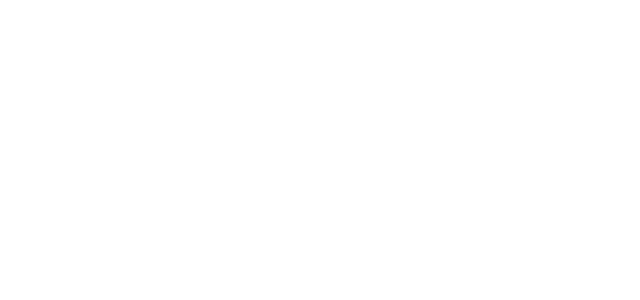
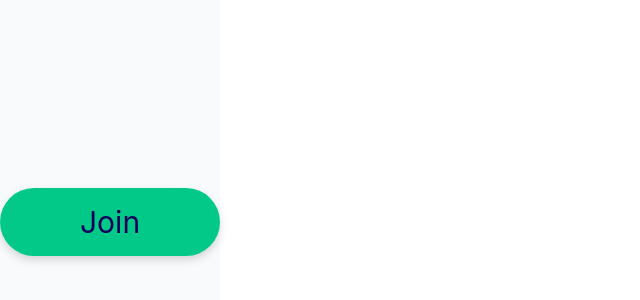
Before and after one commit to Kholil-Asjaduddin/EmoCare, a React (Vite) app in the folder frontend/: page /community in a window 1280 px wide. Before the commit this address had no page. Shown: the part 178-478 px from the top of the page, without its empty margins (0-640 px from the left). Built offline with nearby package versions, Linux system fonts and the light colour scheme.

Commit message:
fix: rename typo folder name and comment calling Text.jsx from App.jsx

```diff
--- a/frontend/src/App.jsx
+++ b/frontend/src/App.jsx
@@ -1,15 +1,18 @@
 import { BrowserRouter as Router, Routes, Route } from "react-router-dom";
 
 // Used for testing
-import Test from "./test/Test";
+import CommunityPage from "./components/CommunityPage/CommunityPage";
 
 function App() {
   return (
     <Router>
       <main>
         <Routes>
+          {/* route to /community */}
+          <Route path="/community" element={<CommunityPage />} />
+
           {/* route to /test */}
-          <Route path="/" element={<Test />} />
+          {/* <Route path="/" element={<Test />} /> */}
         </Routes>
       </main>
     </Router>
--- /dev/null
+++ b/frontend/src/components/CommunityPage/CommunityPage.jsx
@@ -0,0 +1,11 @@
+import JoinButton from "./JoinButton";
+
+const CommunityPage = () => {
+    return (
+        <div className="flex items-center justify-center min-h-screen bg-gray-50">
+            <JoinButton onClick={() => console.log("Join button clicked")} />
+        </div>
+    )
+}
+
+export default CommunityPage;
```
Also changed, not shown: frontend/src/components/CommunityPage/JoinButton.jsx (renamed from frontend/src/components/ComunityPage/JoinButton.jsx).
